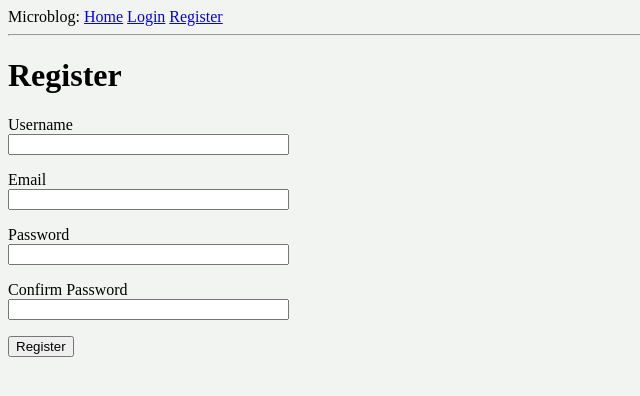
After one commit to duphungcong/microblog, a Flask app: page /register in a window 1280 px wide. The commit adds this page. Shown: the top 396 px of the page, without its empty margins (0-640 px from the left). Run offline with Flask 2, Linux system fonts and the light colour scheme.

Commit message:
register user

```diff
--- a/app/__init__.py
+++ b/app/__init__.py
@@ -10,5 +10,6 @@ app.config.from_object(Config)
 db = SQLAlchemy(app)
 migrate = Migrate(app, db)
 auth = LoginManager(app)
+auth.login_view = 'login'
 
 from app import routes, models
--- a/app/form.py
+++ b/app/form.py
@@ -1,6 +1,7 @@
 from flask_wtf import FlaskForm
 from wtforms import StringField, PasswordField, BooleanField, SubmitField
-from wtforms.validators import DataRequired
+from wtforms.validators import DataRequired, Email, EqualTo, ValidationError
+from app.models import User
 
 
 class LoginForm(FlaskForm):
@@ -8,3 +9,21 @@ class LoginForm(FlaskForm):
     password = PasswordField('Password', validators=[DataRequired()])
     remember_me = BooleanField('Remember Me')
     submit = SubmitField('Sign In')
+
+
+class RegisterForm(FlaskForm):
+    username = StringField('Username', validators=[DataRequired()])
+    email = StringField('Email', validators=[DataRequired(), Email()])
+    password = PasswordField('Password', validators=[DataRequired()])
+    password_confirmation = PasswordField('Confirm Password', validators=[DataRequired(), EqualTo('password')])
+    submit = SubmitField('Register')
+
+    def validate_username(self, username):
+        user = User.query.filter_by(username=username.data).first()
+        if user is not None:
+            raise ValidationError('Please use a different username')
+
+    def validate_email(self, email):
+        user = User.query.filter_by(email=email.data).first()
+        if user is not None:
+            raise ValidationError('Please use a different email')
--- a/app/routes.py
+++ b/app/routes.py
@@ -1,16 +1,15 @@
-from flask import render_template, flash, redirect, url_for
-from flask_login import current_user, login_user, logout_user
-from app import app
-from app.form import LoginForm
+from flask import render_template, flash, redirect, url_for, request
+from flask_login import current_user, login_user, logout_user, login_required
+from werkzeug.urls import url_parse
+from app import app, db
+from app.form import LoginForm, RegisterForm
 from app.models import User
 
 
 @app.route('/')
 @app.route('/index')
+@login_required
 def index():
-    user = {
-        'username': 'John'
-    }
     posts = [
         {
             'author': {
@@ -25,7 +24,7 @@ def index():
             'body': 'The movie was so cool'
         }
     ]
-    return render_template('index.html', title='Home', user=user, posts=posts)
+    return render_template('index.html', title='Home', posts=posts)
 
 
 @app.route('/login', methods=['GET', 'POST'])
@@ -39,7 +38,10 @@ def login():
             flash('Invalid username or password')
             return redirect(url_for('login'))
         login_user(user, remember=form.remember_me.data)
-        return redirect(url_for('index'))
+        next_page = request.args.get('next')
+        if not next_page or url_parse(next_page).netloc != '':
+            next_page = url_for('index')
+        return redirect(next_page)
     return render_template('login.html', title='Sign In', form=form)
 
 
@@ -47,3 +49,18 @@ def login():
 def logout():
     logout_user()
     return redirect(url_for('index'))
+
+
+@app.route('/register', methods=['GET', 'POST'])
+def register():
+    if current_user.is_authenticated:
+        return redirect(url_for('index'))
+    form = RegisterForm()
+    if form.validate_on_submit():
+        user = User(username=form.username.data, email=form.email.data)
+        user.set_password(form.password.data)
+        db.session.add(user)
+        db.session.commit()
+        flash('Congratulations, you are now a registered user!', 'success')
+        return redirect(url_for('login'))
+    return render_template('register.html', title='Register', form=form)
--- a/app/templates/base.html
+++ b/app/templates/base.html
@@ -12,18 +12,17 @@
         <a href="{{ url_for('index') }}">Home</a>
         {% if current_user.is_anonymous %}
         <a href="{{ url_for('login') }}">Login</a>
+        <a href="{{ url_for('register') }}">Register</a>
         {% else %}
         <a href="{{ url_for('logout') }}">Logout</a>
         {%  endif %}
     </div>
     <hr>
-    {% with messages = get_flashed_messages() %}
+    {% with messages = get_flashed_messages(with_categories=true) %}
     {% if messages %}
-        <ul>
-        {% for message in messages %}
-        <li>{{ message }}</li>
+        {% for category, message in messages %}
+        <p class="{{ category }}">{{ message }}</p>
         {% endfor %}
-        </ul>
     {% endif %}
     {% endwith %}
     {% block content %}{% endblock %}
--- a/app/templates/index.html
+++ b/app/templates/index.html
@@ -1,7 +1,7 @@
 {% extends "base.html" %}
 
 {% block content %}
-    <h1>Hello World, {{ user.username }}</h1>
+    <h1>Hello World, {{ current_user.username }}</h1>
     {% for post in posts %}
     <div><p>{{ post.author.username }} says: <b>{{ post.body }}</b></p></div>
     {% endfor %}
--- a/app/templates/login.html
+++ b/app/templates/login.html
@@ -8,14 +8,14 @@
             {{ form.username.label }}<br>
             {{ form.username(size=32) }}<br>
             {% for error in form.username.errors %}
-                <span style="color: red;">[{{ error }}]</span>
+                <span class="error">[{{ error }}]</span>
             {% endfor %}
         </p>
         <p>
             {{ form.password.label }}<br>
             {{ form.password(size=32) }}<br>
             {% for error in form.password.errors %}
-                <span style="color: red;">[{{ error }}]</span>
+                <span class="error">[{{ error }}]</span>
             {% endfor %}
         </p>
         <p>{{ form.remember_me() }} {{ form.remember_me.label }}</p>
--- /dev/null
+++ b/app/templates/register.html
@@ -0,0 +1,37 @@
+{% extends "base.html" %}
+
+{% block content %}
+    <h1>Register</h1>
+    <form action="" method="post">
+        {{ form.hidden_tag() }}
+        <p>
+            {{ form.username.label }}<br>
+            {{ form.username(size=32) }}<br>
+            {% for error in form.username.errors %}
+            <span class="error">[{{ error }}]</span>
+            {%  endfor %}
+        </p>
+        <p>
+            {{ form.email.label }}<br>
+            {{ form.email(size=32) }}<br>
+            {% for error in form.email.errors %}
+            <span class="error">[{{ error }}]</span>
+            {% endfor %}
+        </p>
+        <p>
+            {{ form.password.label }}<br>
+            {{ form.password(size=32) }}<br>
+            {% for error in form.password.errors %}
+            <span class="error">[{{ error }}</span>
+            {% endfor %}
+        </p>
+        <p>
+            {{ form.password_confirmation.label }}<br>
+            {{ form.password_confirmation(size=32) }}<br>
+            {% for error in form.password_confirmation.errors %}
+            <span class="error">[{{ error }}]</span>
+            {% endfor %}
+        </p>
+        <p>{{ form.submit() }}</p>
+    </form>
+{% endblock %}
```
Also changed, not shown: app/static/src/scss/base/_variables.scss (+12 -0 lines), app.db, app/static/dist/bundle.js.
